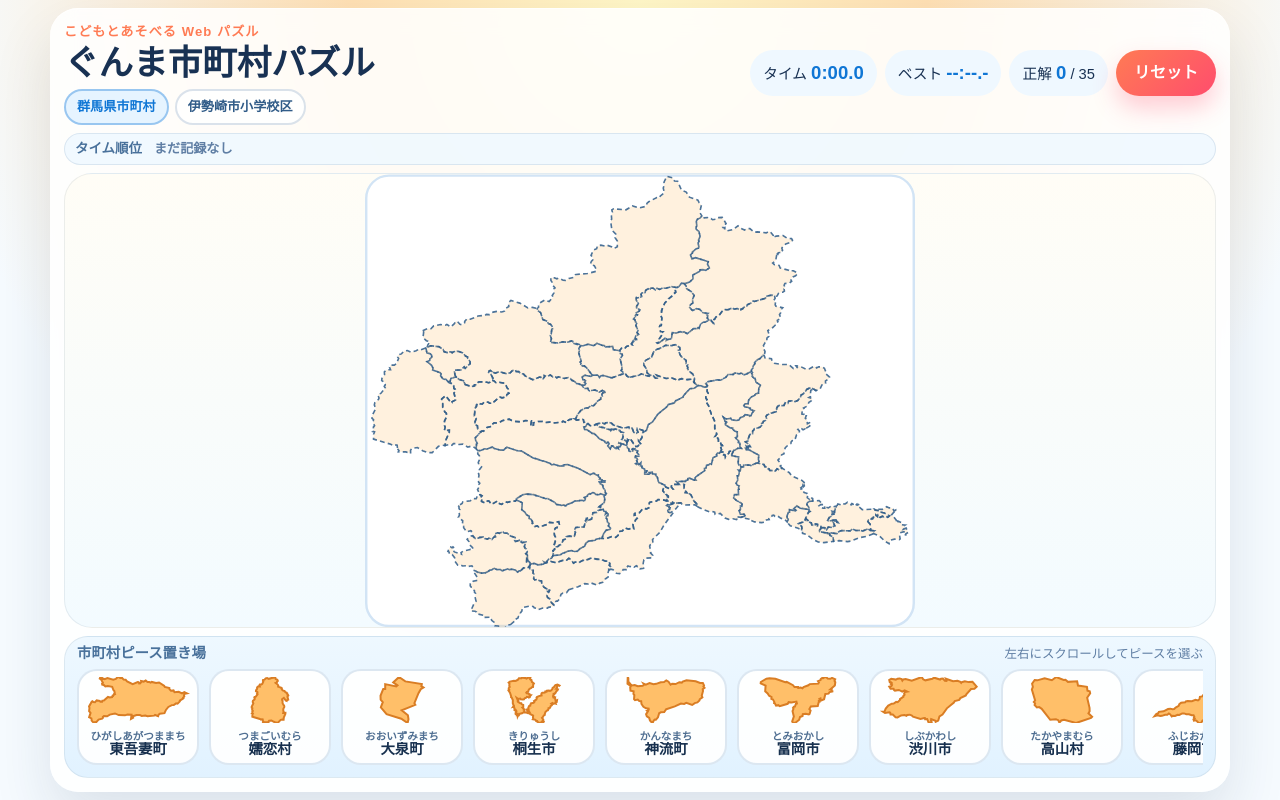
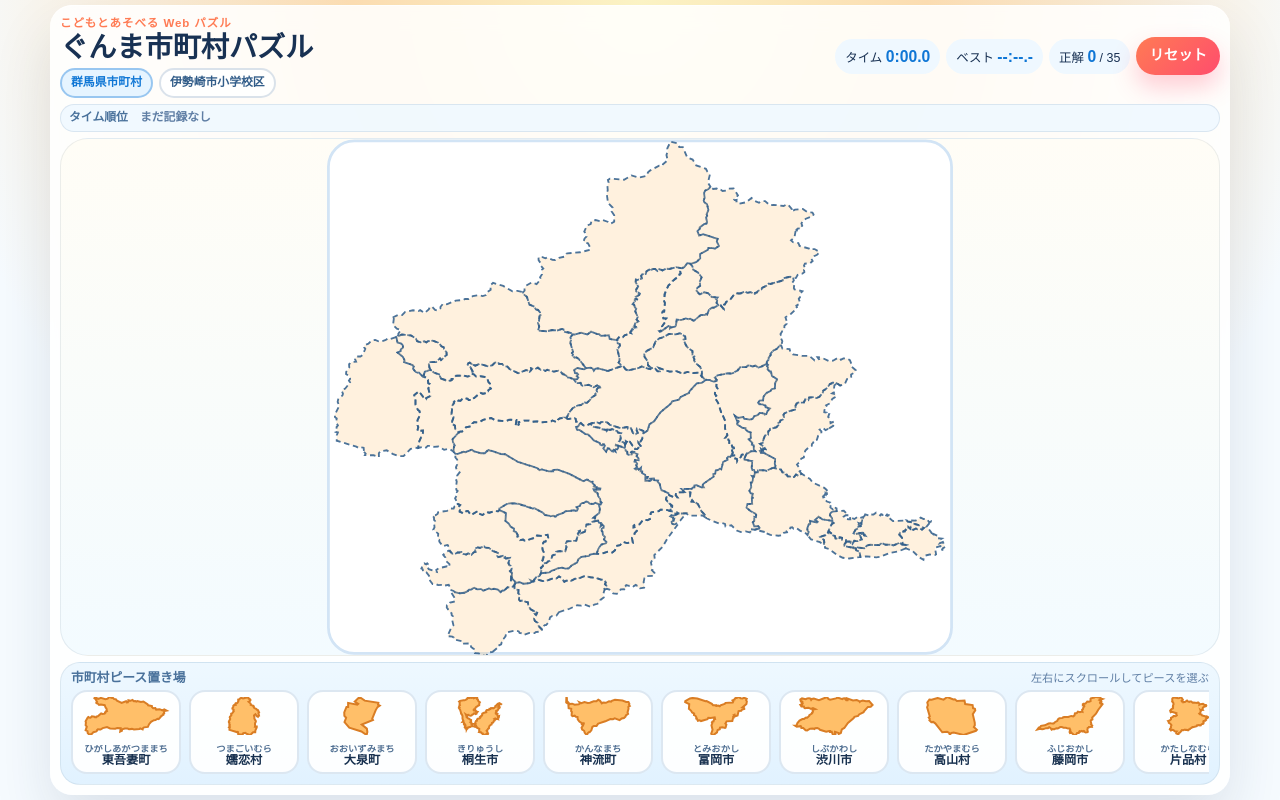
Before and after one commit to fu15mix/gunma-puzzle, a React (Vite) app: page / in a window 1280 px wide. Built offline with nearby package versions, Linux system fonts and the light colour scheme.

Commit message:
Fix iPad viewport clipping

```diff
--- a/src/App.css
+++ b/src/App.css
@@ -21,6 +21,7 @@ body,
 
 body {
   height: 100vh;
+  height: 100dvh;
   overflow: hidden;
 }
 
@@ -31,6 +32,7 @@ svg text {
 
 .app {
   height: 100vh;
+  height: 100dvh;
   padding: 8px;
 }
 
@@ -496,3 +498,106 @@ h1 {
     font-size: 0.66rem;
   }
 }
+
+@media (min-width: 821px) and (max-height: 820px) {
+  .app {
+    padding: 5px;
+  }
+
+  .app-card {
+    padding: 10px;
+    gap: 6px;
+    border-radius: 22px;
+  }
+
+  .eyebrow {
+    font-size: 0.72rem;
+    margin-bottom: 1px;
+  }
+
+  h1 {
+    font-size: clamp(1.35rem, 2.2vw, 1.9rem);
+  }
+
+  .mode-switcher {
+    margin-top: 5px;
+  }
+
+  .mode-switcher button {
+    padding: 4px 9px;
+    font-size: 0.74rem;
+  }
+
+  .status-panel {
+    gap: 6px;
+  }
+
+  .status-count {
+    padding: 6px 10px;
+    font-size: 0.78rem;
+  }
+
+  .status-count strong {
+    font-size: 0.98rem;
+  }
+
+  .reset-button {
+    padding: 8px 13px;
+    font-size: 0.9rem;
+  }
+
+  .ranking-panel {
+    min-height: 28px;
+    padding: 4px 8px;
+  }
+
+  .ranking-panel h2,
+  .ranking-empty,
+  .ranking-list li {
+    font-size: 0.74rem;
+  }
+
+  .play-area {
+    gap: 6px;
+  }
+
+  .tray-panel {
+    padding: 5px 10px 6px;
+    border-radius: 20px;
+  }
+
+  .tray-header {
+    margin-bottom: 3px;
+  }
+
+  .tray-label {
+    font-size: 0.8rem;
+  }
+
+  .tray-help {
+    font-size: 0.7rem;
+  }
+
+  .tray-row {
+    gap: 8px;
+  }
+
+  .tray-piece-card {
+    width: 110px;
+    height: 84px;
+    padding: 5px 6px;
+    border-radius: 16px;
+  }
+
+  .tray-piece-svg {
+    max-height: 38px;
+  }
+
+  .tray-piece-reading {
+    font-size: 0.58rem;
+  }
+
+  .tray-piece-name {
+    font-size: 0.76rem;
+  }
+}
```
